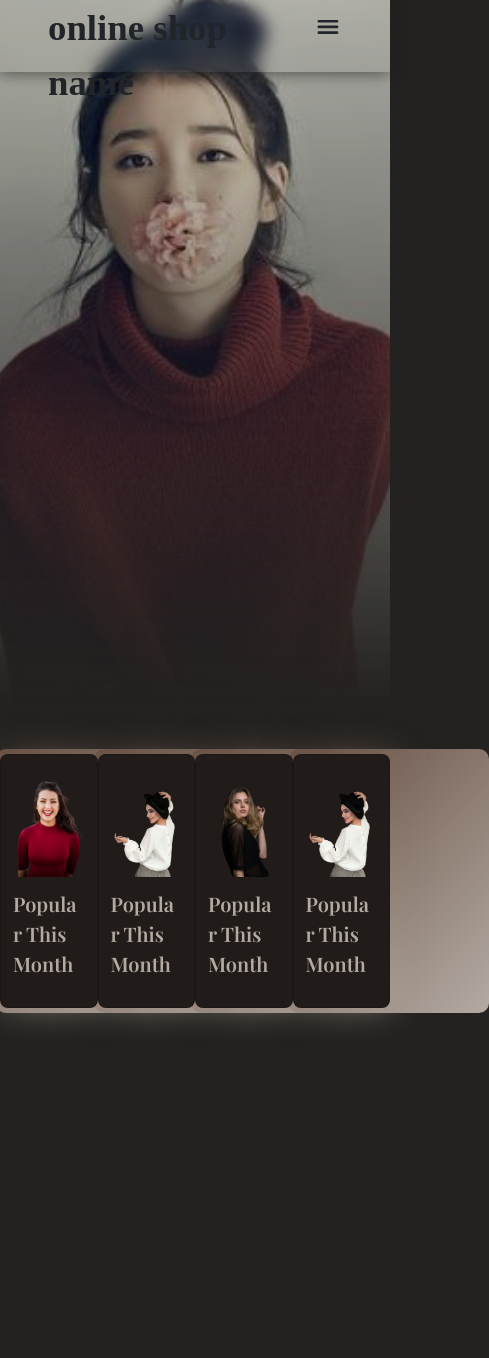
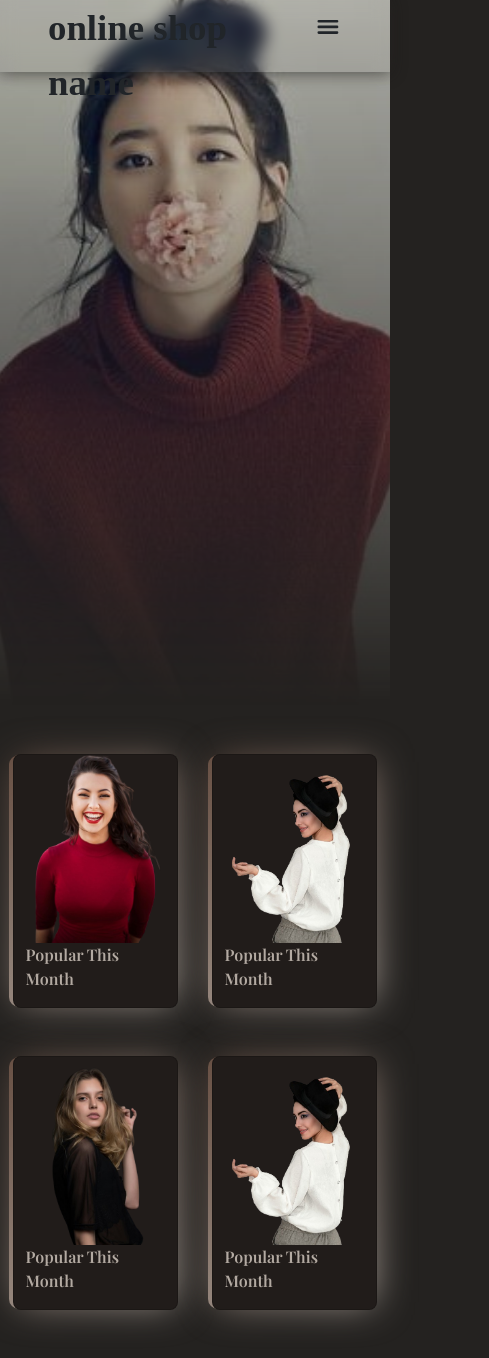
Before and after one commit to amirejokar/shop, a React (Create React App) app: page / in a window 390 px wide. Shown: the whole page, 489 px wide, since content can reach past the window. Before the commit the page ends 1056 px from the top, so only its background shows below. Built offline with nearby package versions, Linux system fonts and the light colour scheme; a web font is replaced by a local one.

Commit message:
fix cards responsive

```diff
--- a/src/Components/Cards/Card.css
+++ b/src/Components/Cards/Card.css
@@ -1,15 +1,19 @@
 .card {
   position: relative;
-  width: 190px;
+  /* width: 190px; */
   height: 254px;
   background-color: var(--black);
   display: flex;
   flex-direction: column;
   justify-content: end;
-  padding: 12px;
-  gap: 12px;
+  /* padding: 12px; */
+  /* gap: 12px; */
   border-radius: 8px;
   cursor: pointer;
+  /* transition: all .3s ease-in-out; */
+}
+@media screen and (max-width: 970px) and  (min-width: 589px) {
+
 }
 
 .card::before {
@@ -18,8 +22,8 @@
   inset: 0;
   left: -5px;
   margin: auto;
-  width: 200px;
-  height: 264px;
+  /* width: 200px; */
+  /* height: 264px; */
   border-radius: 10px;
   background: linear-gradient(-45deg, #b3aaa2 0%, #685044 100%);
   z-index: -10;
@@ -38,7 +42,6 @@
 }
 
 .heading {
-  font-size: 20px;
   text-transform: capitalize;
   font-weight: 700;
   font-family: "Playfair Display", serif;
--- a/src/Components/Cards/Card.jsx
+++ b/src/Components/Cards/Card.jsx
@@ -2,7 +2,7 @@ import React from "react";
 import "./Card.css";
 export default function Card({ img, txt }) {
   return (
-    <div class="card">
+    <div className="card m-auto col-xl-2 col-lg-2 col-md-2  col-sm-3 col-5  mt-5 ">
       <div className="mask-card">
         <img src={img} className="card-img" alt="khanom khanomi " />
       </div>
--- a/src/Components/Cards/index.css
+++ b/src/Components/Cards/index.css
@@ -1,7 +1,5 @@
 .cards-box{
-    display: flex;
-    flex-direction: row;
-    justify-content: space-around;
-    margin-top: 3rem;
     margin-bottom: 3rem;
+    /* display: flex;
+    flex-direction: row; */
 }
--- a/src/Components/Cards/index.jsx
+++ b/src/Components/Cards/index.jsx
@@ -1,21 +1,21 @@
 import React from "react";
 import "./index.css";
 import Card from "./Card";
-import model1 from './model1.png'
-import model2 from './model2.png'
-import model3 from './model3.png'
+import model1 from "./model1.png";
+import model2 from "./model2.png";
+import model3 from "./model3.png";
 export default function Cards() {
   const cardsData = [
-    {id:'1' , img:model1 , txt: "Popular this month"},
-    {id:'3' , img:model3 , txt: "Popular this month"},
-    {id:'2' , img:model2 , txt: "Popular this month"},
-    {id:'3' , img:model3 , txt: "Popular this month"},
-  ]
+    { id: "1", img: model1, txt: "Popular this month" },
+    { id: "3", img: model3, txt: "Popular this month" },
+    { id: "2", img: model2, txt: "Popular this month" },
+    { id: "3", img: model3, txt: "Popular this month" },
+  ];
   return (
-    <div className="cards-box ">
-      {cardsData.map((card) => (
-        <Card key={card.id} {...card}/>
-      ))}
+    <div className="cards-box row px-2">
+        {cardsData.map((card) => (
+          <Card key={card.id} {...card} />
+        ))}
     </div>
   );
 }
```
